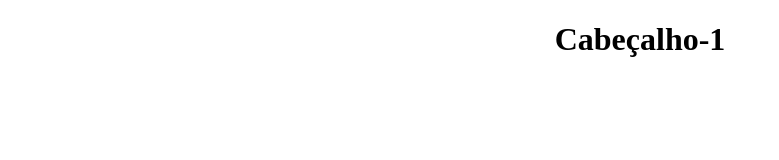
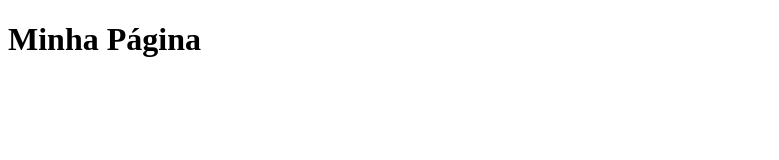
Before and after one commit to AssisCarol/projeto-inicial, a plain HTML site: page index.html in a window 1280 px wide. Shown: the whole page, without its empty margins (0-779 px from the left). Drawn offline with Linux system fonts and the light colour scheme.

Commit message:
commit pelo vs code

```diff
--- a/index.html
+++ b/index.html
@@ -8,8 +8,10 @@
 		<title>Exemplo básico HTML</title>
 	</head>
 	<body>
-		<h1><center>Cabeçalho-1</center></h1>
-
-
-	</body>
+		<div class="container">
+			<header class="cabecalho">
+		<h1>Minha Página</h1>
+		</header>
+	</div>
+</body>
 </html>
```
